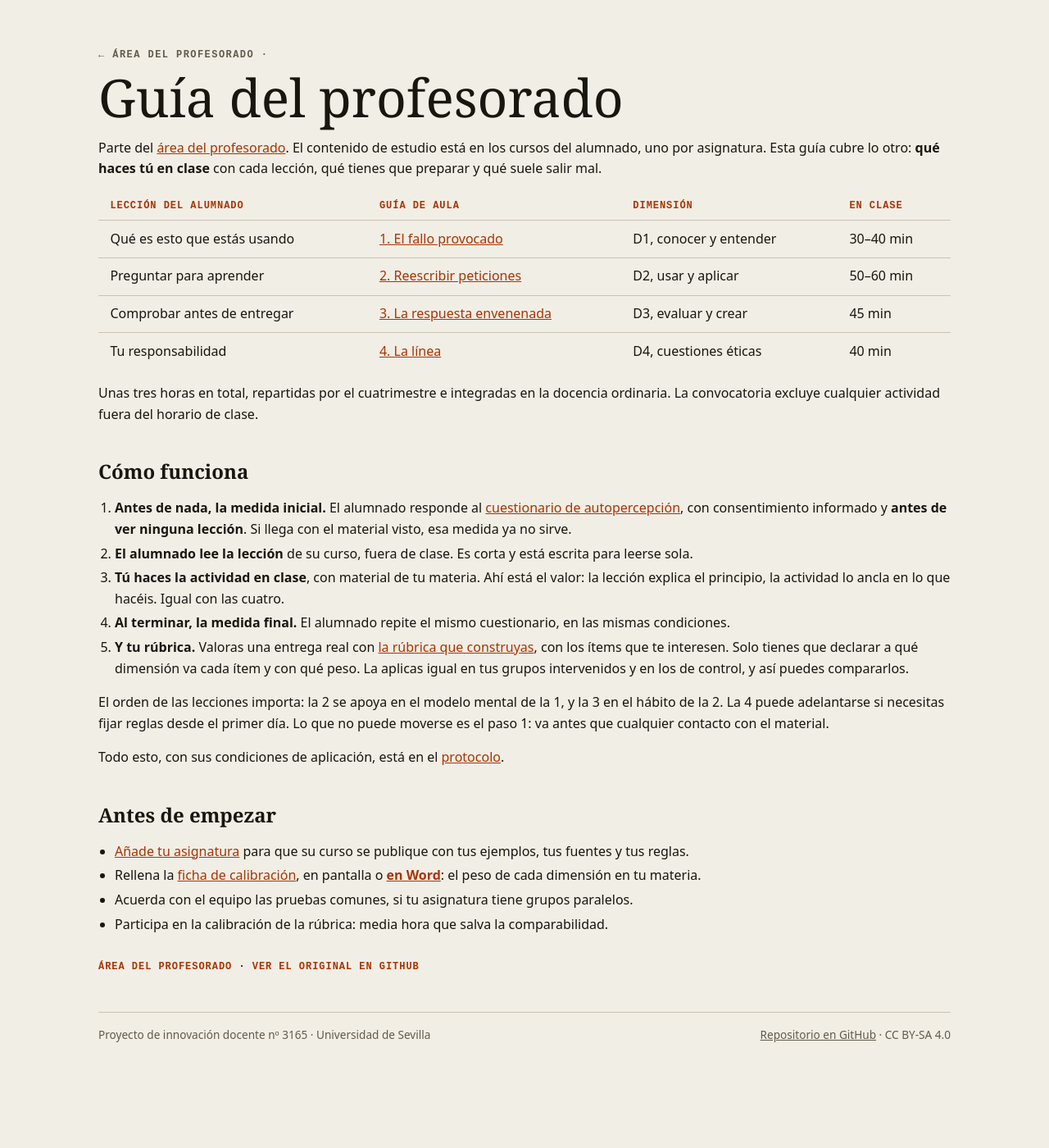
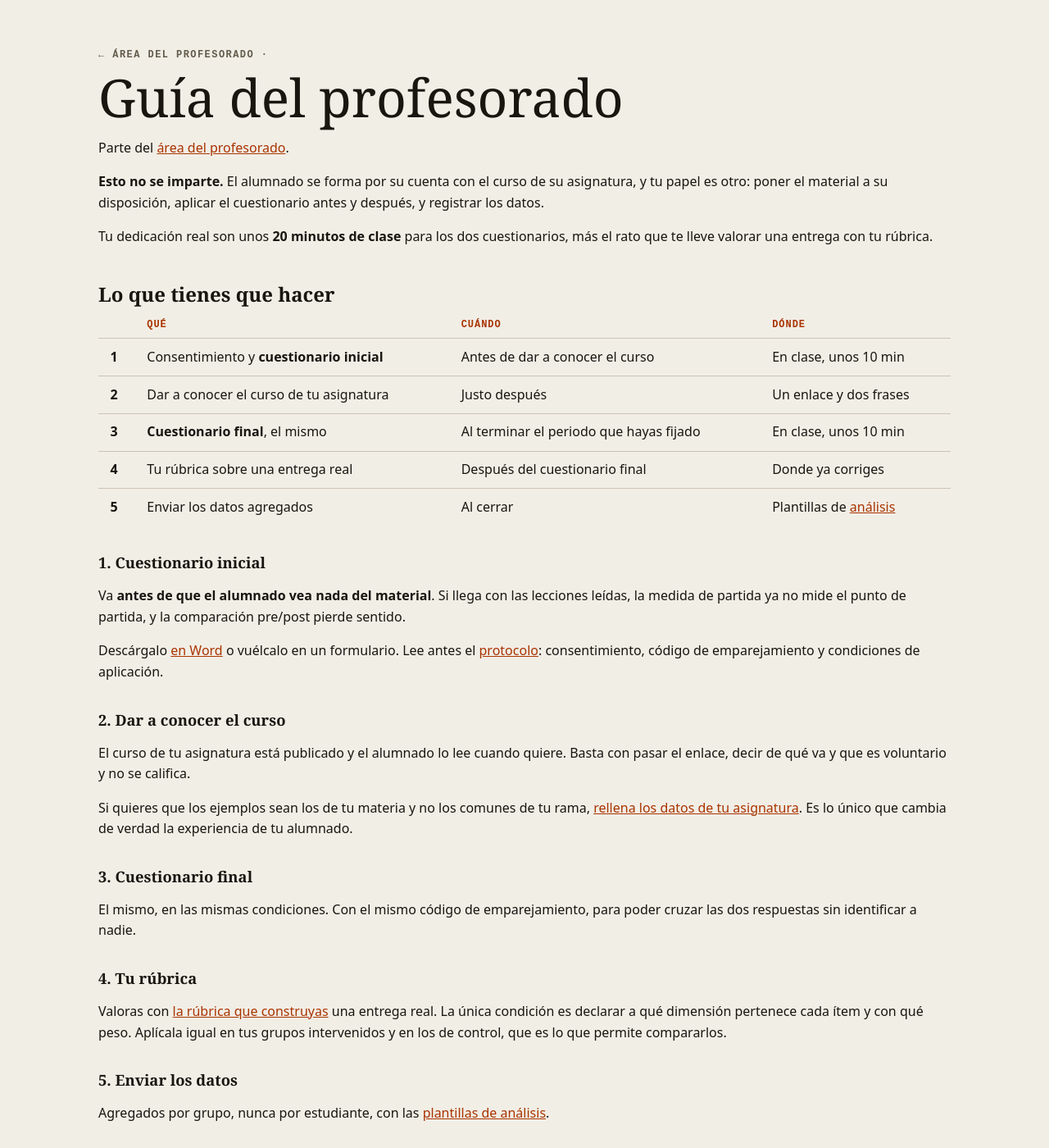
Before and after one commit to jorgeBIGS/innovacion-US-3165, a Jekyll site: the page built from docencia/README.md, in a window 1280 px wide and 1400 px high. Shown: the whole window at 82% size. Built offline with Jekyll 4.4.1, drawn with Linux system fonts in a browser that asks for light colours; some of the changed text lies outside the part shown.

Commit message:
El curso no se imparte: el alumnado se autoforma
La guía del profesorado describía tres horas de sesiones presenciales,
y ese no es el modelo. El docente pone el material a disposición,
aplica el cuestionario antes y después y registra datos: unos 20
minutos de clase, más valorar una entrega con su rúbrica.

- Se retiran las cuatro guías de aula.
- La guía del profesorado pasa a ser el procedimiento en cinco pasos,
  con lo que hay que tener listo antes de empezar.
- Quien quiera llevar algo a clase tiene al final una nota con lo que
  mejor funciona, pero es opcional y no forma parte del diseño.
- El marco, el área del profesorado y la lección 4 dejan de dar por
  supuesta la sesión presencial.

Co-Authored-By: Claude Opus 5 <noreply@anthropic.com>

```diff
--- a/docencia/README.md
+++ b/docencia/README.md
@@ -5,52 +5,76 @@ permalink: /docencia/
 
 # Guía del profesorado
 
-Parte del [área del profesorado](../profesorado.md). El contenido de estudio está en los cursos del alumnado, uno por asignatura. Esta guía
-cubre lo otro: **qué haces tú en clase** con cada lección, qué tienes que preparar y qué
-suele salir mal.
+Parte del [área del profesorado](../profesorado.md).
 
-| Lección del alumnado | Guía de aula | Dimensión | En clase |
+**Esto no se imparte.** El alumnado se forma por su cuenta con el curso de su asignatura, y
+tu papel es otro: poner el material a su disposición, aplicar el cuestionario antes y
+después, y registrar los datos.
+
+Tu dedicación real son unos **20 minutos de clase** para los dos cuestionarios, más el rato
+que te lleve valorar una entrega con tu rúbrica.
+
+## Lo que tienes que hacer
+
+| | Qué | Cuándo | Dónde |
 | --- | --- | --- | --- |
-| Qué es esto que estás usando | [1. El fallo provocado](01-el-fallo-provocado.md) | D1, conocer y entender | 30–40 min |
-| Preguntar para aprender | [2. Reescribir peticiones](02-reescribir-peticiones.md) | D2, usar y aplicar | 50–60 min |
-| Comprobar antes de entregar | [3. La respuesta envenenada](03-la-respuesta-envenenada.md) | D3, evaluar y crear | 45 min |
-| Tu responsabilidad | [4. La línea](04-la-linea.md) | D4, cuestiones éticas | 40 min |
+| **1** | Consentimiento y **cuestionario inicial** | Antes de dar a conocer el curso | En clase, unos 10 min |
+| **2** | Dar a conocer el curso de tu asignatura | Justo después | Un enlace y dos frases |
+| **3** | **Cuestionario final**, el mismo | Al terminar el periodo que hayas fijado | En clase, unos 10 min |
+| **4** | Tu rúbrica sobre una entrega real | Después del cuestionario final | Donde ya corriges |
+| **5** | Enviar los datos agregados | Al cerrar | Plantillas de [análisis](../analisis/) |
 
-Unas tres horas en total, repartidas por el cuatrimestre e integradas en la docencia
-ordinaria. La convocatoria excluye cualquier actividad fuera del horario de clase.
+### 1. Cuestionario inicial
 
-## Cómo funciona
+Va **antes de que el alumnado vea nada del material**. Si llega con las lecciones leídas,
+la medida de partida ya no mide el punto de partida, y la comparación pre/post pierde
+sentido.
 
-1. **Antes de nada, la medida inicial.** El alumnado responde al
-   [cuestionario de autopercepción](../instrumentos/cuestionario-autopercepcion.md), con
-   consentimiento informado y **antes de ver ninguna lección**. Si llega con el material
-   visto, esa medida ya no sirve.
-2. **El alumnado lee la lección** de su curso, fuera de clase. Es corta y está escrita para
-   leerse sola.
-3. **Tú haces la actividad en clase**, con material de tu materia. Ahí está el valor:
-   la lección explica el principio, la actividad lo ancla en lo que hacéis. Igual con las
-   cuatro.
-4. **Al terminar, la medida final.** El alumnado repite el mismo cuestionario, en las
-   mismas condiciones.
-5. **Y tu rúbrica.** Valoras una entrega real con
-   [la rúbrica que construyas](../instrumentos/rubrica-calidad-uso-ia.md), con los ítems
-   que te interesen. Solo tienes que declarar a qué dimensión va cada ítem y con qué peso.
-   La aplicas igual en tus grupos intervenidos y en los de control, y así puedes
-   compararlos.
+Descárgalo [en Word]({{ '/descargas/cuestionario-autopercepcion.docx' | relative_url }}) o
+vuélcalo en un formulario. Lee antes el
+[protocolo](../instrumentos/protocolo-aplicacion.md): consentimiento, código de
+emparejamiento y condiciones de aplicación.
 
-El orden de las lecciones importa: la 2 se apoya en el modelo mental de la 1, y la 3 en el
-hábito de la 2. La 4 puede adelantarse si necesitas fijar reglas desde el primer día. Lo
-que no puede moverse es el paso 1: va antes que cualquier contacto con el material.
+### 2. Dar a conocer el curso
 
-Todo esto, con sus condiciones de aplicación, está en el
-[protocolo](../instrumentos/protocolo-aplicacion.md).
+El curso de tu asignatura está publicado y el alumnado lo lee cuando quiere. Basta con
+pasar el enlace, decir de qué va y que es voluntario y no se califica.
+
+Si quieres que los ejemplos sean los de tu materia y no los comunes de tu rama,
+[rellena los datos de tu asignatura](anadir-asignatura.md). Es lo único que cambia de
+verdad la experiencia de tu alumnado.
+
+### 3. Cuestionario final
+
+El mismo, en las mismas condiciones. Con el mismo código de emparejamiento, para poder
+cruzar las dos respuestas sin identificar a nadie.
+
+### 4. Tu rúbrica
+
+Valoras con [la rúbrica que construyas](../instrumentos/rubrica-calidad-uso-ia.md) una
+entrega real. La única condición es declarar a qué dimensión pertenece cada ítem y con qué
+peso. Aplícala igual en tus grupos intervenidos y en los de control, que es lo que permite
+compararlos.
+
+### 5. Enviar los datos
+
+Agregados por grupo, nunca por estudiante, con las
+[plantillas de análisis](../analisis/).
 
 ## Antes de empezar
 
-- [Añade tu asignatura](anadir-asignatura.md) para que su curso se publique con tus
-  ejemplos, tus fuentes y tus reglas.
 - Rellena la [ficha de calibración](../marco/PLANTILLA-ficha-calibracion.md), en pantalla
   o **[en Word]({{ '/descargas/ficha-calibracion.docx' | relative_url }})**: el peso de
   cada dimensión en tu materia.
-- Acuerda con el equipo las pruebas comunes, si tu asignatura tiene grupos paralelos.
-- Participa en la calibración de la rúbrica: media hora que salva la comparabilidad.
+- Decide si tu asignatura tiene **grupos de control**, y acuerda con el equipo las pruebas
+  comunes si vas a comparar distribuciones de calificaciones.
+- Ten escritas tus **reglas de uso de la IA**: qué permites, qué no y qué hay que
+  declarar. El alumnado las necesita antes de empezar, y la lección 4 da por hecho que
+  existen.
+
+## Si quieres llevarlo a clase
+
+No hace falta, pero si en tu asignatura encaja, lo que mejor funciona es traer algo tuyo:
+una pregunta de la materia donde el sistema falle, una respuesta con errores mezclados
+para auditarla, o los casos ambiguos de la lección 4 para discutir dónde está la línea.
+Son los mismos elementos que ya rellenas en los datos de tu asignatura.
--- a/index.html
+++ b/index.html
@@ -74,7 +74,7 @@ consecuencia académica.</p>
   <div class="card">
     <span class="card-num">Otra puerta</span>
     <p class="card-title">Área del profesorado</p>
-    <p class="card-desc">El marco común, la guía de aula lección a lección, los
+    <p class="card-desc">El marco común, qué tiene que hacer el docente, los
     instrumentos de medida y cómo adaptar el curso a tu asignatura.</p>
     <a class="card-link" href="{{ '/profesorado/' | relative_url }}">Entrar →</a>
   </div>
--- a/profesorado.md
+++ b/profesorado.md
@@ -20,7 +20,7 @@ tu asignatura, con qué se mide y cómo se analiza.
 | **¿Nunca has visto esto?** | Lee el [marco común](marco/marco-comun.md); diez minutos y entiendes el resto |
 | **¿Vas a calibrar tu asignatura?** | Descarga la [ficha en Word]({{ '/descargas/ficha-calibracion.docx' | relative_url }}) y rellénala |
 | **¿Vas a pasar el cuestionario?** | Descarga el [cuestionario en Word]({{ '/descargas/cuestionario-autopercepcion.docx' | relative_url }}), ya sin la parte metodológica |
-| **¿Vas a darlo en clase?** | [Guía del profesorado](docencia/README.md), una página por lección |
+| **¿Qué tengo que hacer exactamente?** | La [guía del profesorado](docencia/README.md): cinco pasos y 20 minutos de clase |
 | **¿Quieres adaptar tu curso?** | [Cómo añadir tu asignatura](docencia/anadir-asignatura.md) |
 | **¿Vas a medir?** | [Instrumentos](instrumentos/README.md) y su [protocolo](instrumentos/protocolo-aplicacion.md) |
 
@@ -33,21 +33,17 @@ tu asignatura, con qué se mide y cómo se analiza.
   puntos entre dimensiones en tu asignatura, y las tareas reales en que tu alumnado usa la
   IA. Descargable **[en Word]({{ '/descargas/ficha-calibracion.docx' | relative_url }})**.
 
-## En el aula
+## Tu papel
 
-La secuencia completa es: **medida inicial → material → medida final**. El cuestionario y
-el test van antes de que el alumnado vea ninguna lección; si llega con el material visto,
-la medida de partida se pierde.
+**El curso no se imparte: el alumnado se autoforma.** Tú pones el material a su
+disposición, aplicas el cuestionario antes y después, y registras los datos. Unos 20
+minutos de clase en total, más valorar una entrega con tu rúbrica.
 
-Cada lección que lee el alumnado tiene su sesión presencial. Unas tres horas en total,
-repartidas por el cuatrimestre y dentro del horario de clase.
+La secuencia es **medida inicial → el alumnado trabaja el curso → medida final → tu
+rúbrica**. El cuestionario inicial va antes de que vea ninguna lección; si llega con el
+material visto, la medida de partida se pierde.
 
-| Lección del alumnado | Guía de aula | En clase |
-| --- | --- | --- |
-| Qué es esto que estás usando | [El fallo provocado](docencia/01-el-fallo-provocado.md) | 30–40 min |
-| Preguntar para aprender | [Reescribir peticiones](docencia/02-reescribir-peticiones.md) | 50–60 min |
-| Comprobar antes de entregar | [La respuesta envenenada](docencia/03-la-respuesta-envenenada.md) | 45 min |
-| Tu responsabilidad | [La línea](docencia/04-la-linea.md) | 40 min |
+Los pasos, uno a uno, en la [guía del profesorado](docencia/README.md).
 
 ## Los cursos de la red
 
```
Also changed, not shown: _includes/lecciones/04.md (+2 -1 lines), docencia/01-el-fallo-provocado.md (deleted, +0 -44 lines), docencia/02-reescribir-peticiones.md (deleted, +0 -41 lines), docencia/03-la-respuesta-envenenada.md (deleted, +0 -45 lines), docencia/04-la-linea.md (deleted, +0 -42 lines), docencia/anadir-asignatura.md (+2 -2 lines), marco/marco-comun.md (+3 -4 lines), README.md.
